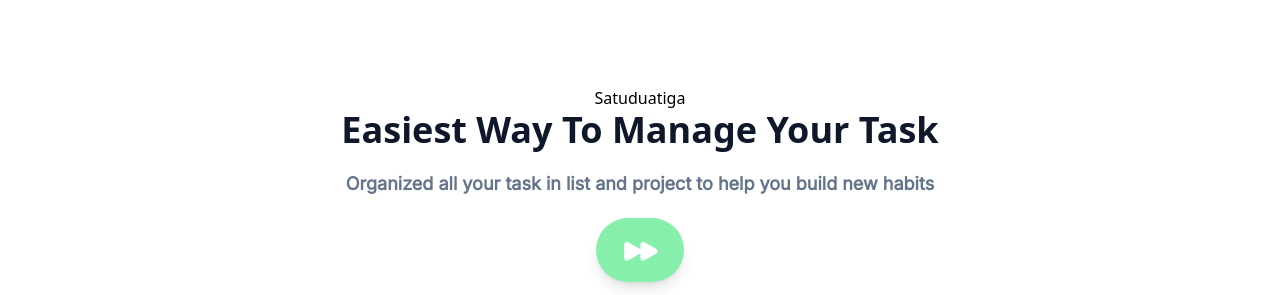
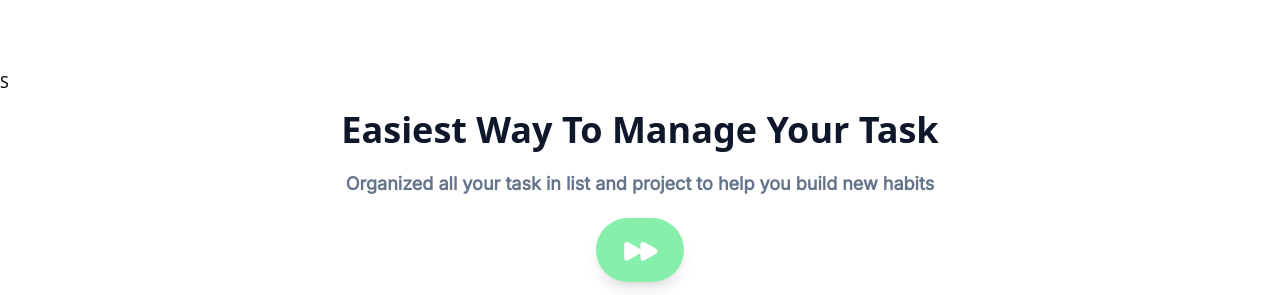
Before and after one commit to abifauzannn/todoapps_, a website: page index.html in a window 1280 px wide. Shown: the part 856-1151 px from the top of the page. Drawn offline with Linux system fonts and the light colour scheme.

Commit message:
Initial Commit

```diff
--- a/index.html
+++ b/index.html
@@ -20,9 +20,8 @@
         alt=""
       class="object-cover"
       />
-      <div class="w-full">
+      <div class="w-full">S
         <div class="flex flex-col justify-center items-center py-4 rounded-tl-lg px-3">
-          <p>Satuduatiga</p>
           <div class="text-center font-extrabold text-4xl text-slate-900 text">
             Easiest Way To Manage Your Task
           </div>
```
